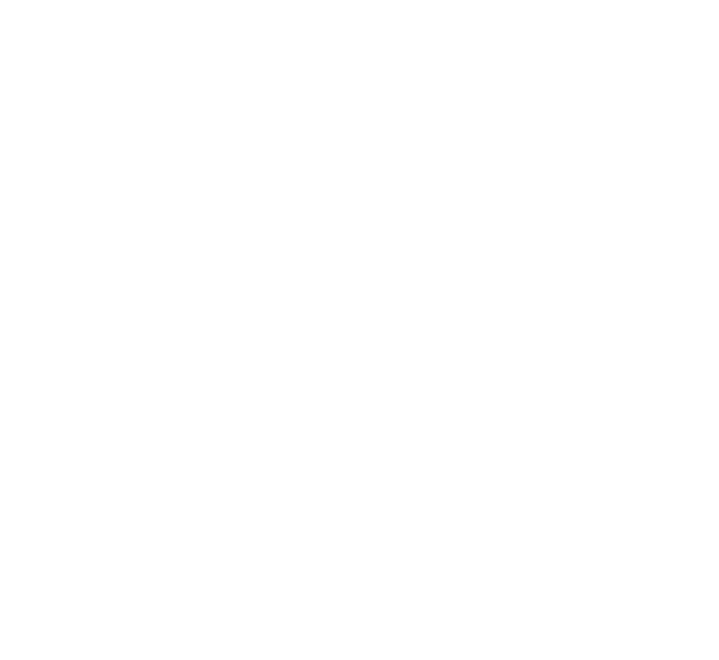
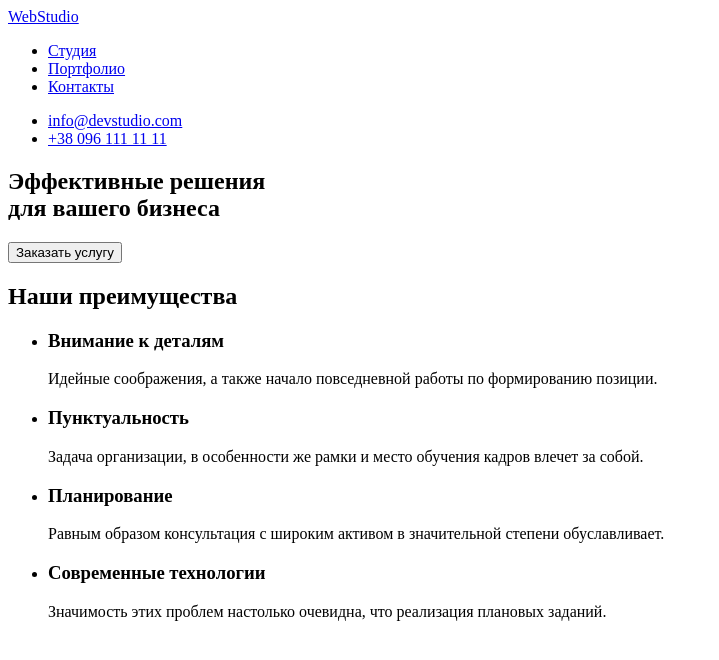
Before and after one commit to PiekharievaK/goit-markup-hw-01, a plain HTML site: page index.html in a window 1280 px wide. Shown: the whole page, without its empty margins (0-719 px from the left). Drawn offline with Linux system fonts and the light colour scheme.

Commit message:
Заполнен header и 2 первые секции

```diff
--- a/index.html
+++ b/index.html
@@ -6,14 +6,59 @@
 		        <title>Piekharieva_HW1</title>
 		      </head>
 		      <body>
-		          <header></header>
+		          <header>
+					  <nav>
+					 <a href="/" lang="en">WebStudio</a>
+					   	  <ul>
+							 <li><a href="#">Студия</a></li>
+							 <li><a href="#">Портфолио</a></li>
+							 <li><a href="#">Контакты</a></li>
+						  </ul>
+					  </nav>
+					  <!-- Контакты-->
+					  <ul>
+						  <li><a href="mailto:info@devstudio.com" lang="en"> info@devstudio.com</a>
+						</li>
+						  <li><a href="tel:+380961111111">+38 096 111 11 11</a>
+						</li>
+					  </ul>
 
 
+				  </header>
+
 		          <main>
+		<!--Секция герой-->
+		            <section>
+						<h1>Эффективные решения <br> для вашего бизнеса</h1>
+						<button name="button">Заказать услугу</button>
+
+						</section>
+
+                    <!-- Наши преимущества-->
+
+		            <section>
+					<h2> Наши преимущества</h2> <!--для ассистивных технологий, потом скрыть в CSS -->
+					<ul>
+						<li>
+							<h3>Внимание к деталям</h3>
+							<p>Идейные соображения, а также начало повседневной работы по формированию позиции.</p>
+						</li>
+						<li>
+							<h3>Пунктуальность</h3>
+							<p>Задача организации, в особенности же рамки и место обучения кадров влечет за собой.</p>
+						</li>
+						<li>
+							<h3>Планирование</h3>
+							<p>Равным образом консультация с широким активом в значительной степени обуславливает.</p>
+						</li>
+						<li>
+							<h3>Современные технологии</h3>
+							<p>Значимость этих проблем настолько очевидна, что реализация плановых заданий.</p>
+						</li>
+						</ul>
+					</section>
 
 
-		            <section></section>
-		            <section></section>
 		            <section></section>
 		            <section></section>
 
```
